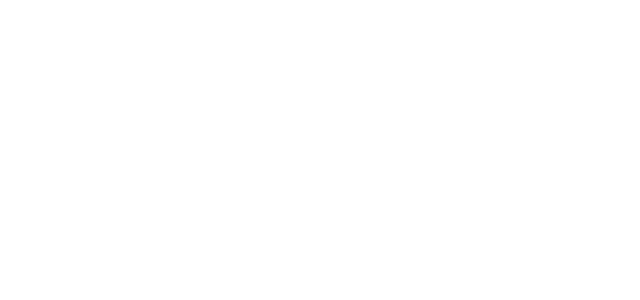
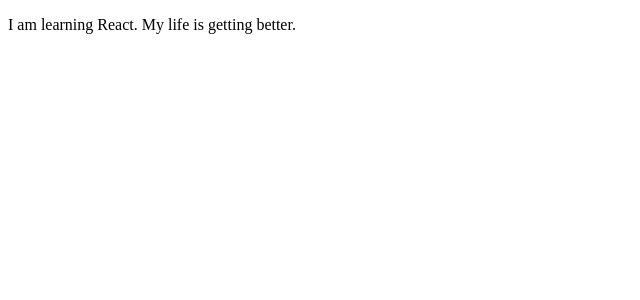
Before and after one commit to Chuvetharani/React-Assignments---Single-component-React, a React app: page / in a window 1280 px wide. Shown: the top 300 px of the page, without its empty margins (0-640 px from the left). Built offline with nearby package versions, Linux system fonts and the light colour scheme.

Commit message:
single-component

```diff
--- a/src/components/App.js
+++ b/src/components/App.js
@@ -1,11 +1,12 @@
-import React, {Component, useState} from "react";
-import '../styles/App.css';
+import React, { Component, useState } from "react";
+import "../styles/App.css";
 
 const App = () => {
   return (
-    <></>
-  )
-}
-
+    <div id="root">
+      <p>I am learning React. My life is getting better. </p>
+    </div>
+  );
+};
 
 export default App;
```
